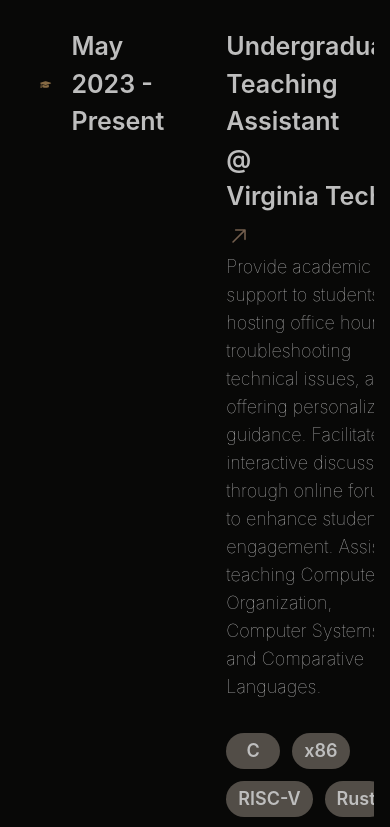
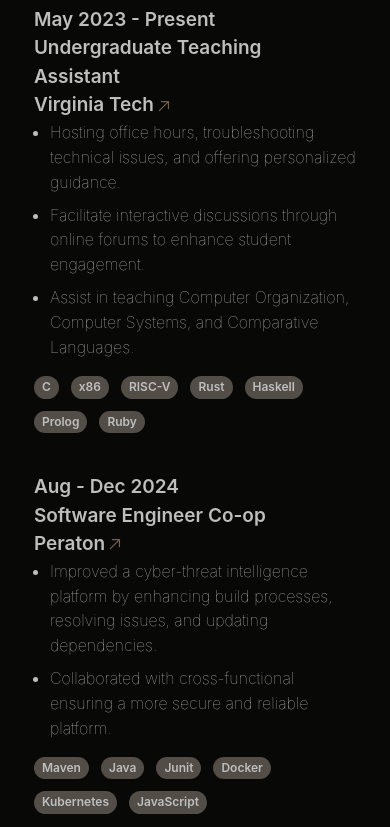
Before and after one commit to tadiday/Website-Portfolio, a Next.js app: page / in a window 390 px wide. Shown: the part 4480-5307 px from the top of the page. Built offline with nearby package versions, Linux system fonts and the light colour scheme.

Commit message:
update the layout of the experience in mobile

```diff
--- a/src/components/Experience.tsx
+++ b/src/components/Experience.tsx
@@ -41,6 +41,11 @@
           Provide academic support to students by hosting office hours, troubleshooting technical issues, and offering personalized guidance.
           Facilitate interactive discussions through online forums to enhance student engagement.
           Assist in teaching Computer Organization, Computer Systems, and Comparative Languages.`,
+        mobile_description: [
+          "Hosting office hours, troubleshooting technical issues, and offering personalized guidance.",
+          "Facilitate interactive discussions through online forums to enhance student engagement.",
+          "Assist in teaching Computer Organization, Computer Systems, and Comparative Languages.",
+        ],
         skills: ["C", "x86", "RISC-V", "Rust", "Haskell", "Prolog", "Ruby"],
         image: FaGraduationCap,
       },
@@ -54,7 +59,18 @@
           Contributed to the development and maintenance of a cyber-threat intelligence platform.
           Improved system performance by enhancing build processes, resolving issues, and updating dependencies.
           Collaborated with cross-functional teams to document and address functionality improvements, ensuring a more secure and reliable platform.`,
-        skills: ["Maven", "Java", "Junit", "Docker", "JavaScript", "SQL"],
+        mobile_description: [
+          "Improved a cyber-threat intelligence platform by enhancing build processes, resolving issues, and updating dependencies.",
+          "Collaborated with cross-functional ensuring a more secure and reliable platform.",
+        ],
+        skills: [
+          "Maven",
+          "Java",
+          "Junit",
+          "Docker",
+          "Kubernetes",
+          "JavaScript",
+        ],
         image: MdOutlineWork,
       },
       {
@@ -68,6 +84,10 @@
           integrating essential sensors for autonomous navigation and efficient waste collection.
           Researched and implemented algorithms for path planning, obstacle avoidance, safety measures,
           and optimized trash collection to enhance functionality and reliability.`,
+        mobile_description: [
+          "Developed an automated trash collection robot enabling remote monitoring and operation.",
+          "Researched and implemented algorithms for path planning, obstacle avoidance, safety measures, and optimized trash collection.",
+        ],
         skills: ["Python", "ROS", "OpenCV", "Raspberry Pi"],
         image: FaGraduationCap,
       },
@@ -81,6 +101,10 @@
           Designed and developed a Software Managed Arduino-based Residential Toolkit (SMART) to enhance home automation,
           integrating a Raspberry Pi for improved connectivity and optimized system performance.
           Built a Swift-based mobile application to enable remote control and real-time monitoring of smart devices, ensuring a seamless and user-friendly experience.`,
+        mobile_description: [
+          "Designed and developed a Raspberry Pi smart home device for security and convenience.",
+          "Built a Swift-based mobile application to enable remote control and real-time monitoring of smart devices",
+        ],
         skills: ["Swift", "Arduino", "Raspberry Pi", "Xcode"],
         image: FaGraduationCap,
       },
@@ -94,6 +118,11 @@
           Improved the company’s website by adding new features and enhancing UI layouts to create a more engaging user experience.
           Redesigned key interface elements such as search bars, buttons, and page structures using Alpine.js to improve usability.
           Conducted thorough testing with Playwright to ensure functionality and reliability across the platform.`,
+        mobile_description: [
+          "Improved the company’s website by adding new features and enhancing UI layouts to create a more engaging user experience.",
+          "Redesigned key interface elements such as search bars, buttons, and page structures using Alpine.js to improve usability.",
+          "Conducted thorough testing with Playwright to ensure functionality and reliability across the platform.",
+        ],
         skills: ["Alpine.js", "Playwright", "Node.js", "CSS"],
         image: MdOutlineWork,
       },
@@ -270,17 +299,21 @@
 
         <div className="pr-[5%] pb-[10%] pl-[5%] rounded-b-3xl min-h-screen text-home ">
           <div className="w-full pt-16 ">
-            <div className="top-0 flex py-5 flex-col bg-[#080807] border-t border-[#524D47] gap-y-4 group">
+            <div className="top-0 flex py-5 flex-col bg-[#080807] border-t border-[#524D47] gap-y-10 sm:gap-y-4 group">
               {experiences.professional.map((job, index) => (
                 <div key={"profession" + index} className="">
                   <div
-                    className="flex border-[#524D47] justify-start gap-x-2 text-left text-[25px] p-[2%]
+                    className="border-[#524D47] justify-start gap-x-2 text-left text-[19px] md:text-[25px] sm:p-[2%]
                     font-semibold md:grid md:grid-cols-12 md:justify-between md:gap-x-4
                     hover:shadow-md transition-all duration-300 ease-in-out hover:opacity-100 "
                   >
-                    <span className="col-span-3 col-start-1 gap-x-5 py-4">
+                    <span className="sm:col-span-3 sm:col-start-1 gap-x-5 sm:py-4">
                       <div className="top-0 flex items-center col-span-5 col-start-1 gap-x-5">
-                        {job.image && <job.image className="text-[#866A44]" />}
+                        <span className="hidden sm:flex">
+                          {job.image && (
+                            <job.image className="text-[#866A44]" />
+                          )}
+                        </span>
                         {job.date}
                       </div>
                     </span>
@@ -290,7 +323,7 @@
                       whileInView={{ opacity: 1, x: 0 }} // Animate when in viewport
                       viewport={{ once: true, amount: 0.2 }} // Only animates once, triggers at 20% visibility
                       transition={{ duration: 1.5, ease: "easeOut" }}
-                      className="col-span-7 col-start-4 py-4 pl-10"
+                      className="sm:col-span-7 sm:col-start-4 sm:py-4 sm:pl-10"
                     >
                       <a
                         className="space-x-2 group/link group/title"
@@ -300,25 +333,32 @@
                         <span className="inline-block group-hover/title:text-[#967A54] ">
                           {job.title}
                         </span>
-                        <span className="inline-block group-hover/title:text-[#967A54]">
+                        <span className="hidden sm:inline-block group-hover/title:text-[#967A54]">
                           @
                         </span>
-                        <span className="inline-block  group-hover/title:text-[#967A54]">
+                        <span className="block sm:inline-block  group-hover/title:text-[#967A54]">
                           {job.company}
+                          <GoArrowUpRight
+                            className="inline-block text-[#745f4e] group-hover/title:text-[#967A54]
+                            transition-transform duration-300 ease-in-out group-hover/link:-translate-y-1 group-hover/link:translate-x-1"
+                          />
                         </span>
-                        <GoArrowUpRight
-                          className="inline-block text-[#745f4e] group-hover/title:text-[#967A54]
-                          transition-transform duration-300 ease-in-out group-hover/link:-translate-y-1 group-hover/link:translate-x-1"
-                        />
                       </a>
-                      <div className="flex flex-col w-full col-span-6 col-start-6 text-lg gap-y-4">
-                        <p className="font-thin">{job.description}</p>
+                      <div className="flex flex-col w-full col-span-6 col-start-6 text-lg sm:gap-y-4">
+                        <p className="hidden sm:flex font-thin text-[1rem] sm:text-[18px]">
+                          {job.description}
+                        </p>
+                        <ul className="flex flex-col sm:hidden font-thin text-[1rem] sm:text-[18px] list-disc pl-4 gap-y-2">
+                          {job.mobile_description.map((item, index) => (
+                            <li key={index}>{item}</li>
+                          ))}
+                        </ul>
                         <div className="flex flex-col col-span-7 col-start-6 pt-4 border-gray-700 divide-y divide-gray-700">
                           <div className="flex flex-wrap items-center gap-3">
                             {job.skills.map((tech, index) => (
                               <span
                                 key={index}
-                                className="flex justify-center rounded-full bg-[#524D47] px-3 py-1 min-w-[3em]"
+                                className="flex justify-center rounded-full bg-[#524D47] px-2 py-0.5 sm:px-3 sm:py-1 sm:min-w-[3em] text-[0.75rem] sm:text-[18px]"
                               >
                                 <span className="w-full text-center">
                                   {tech}
```
